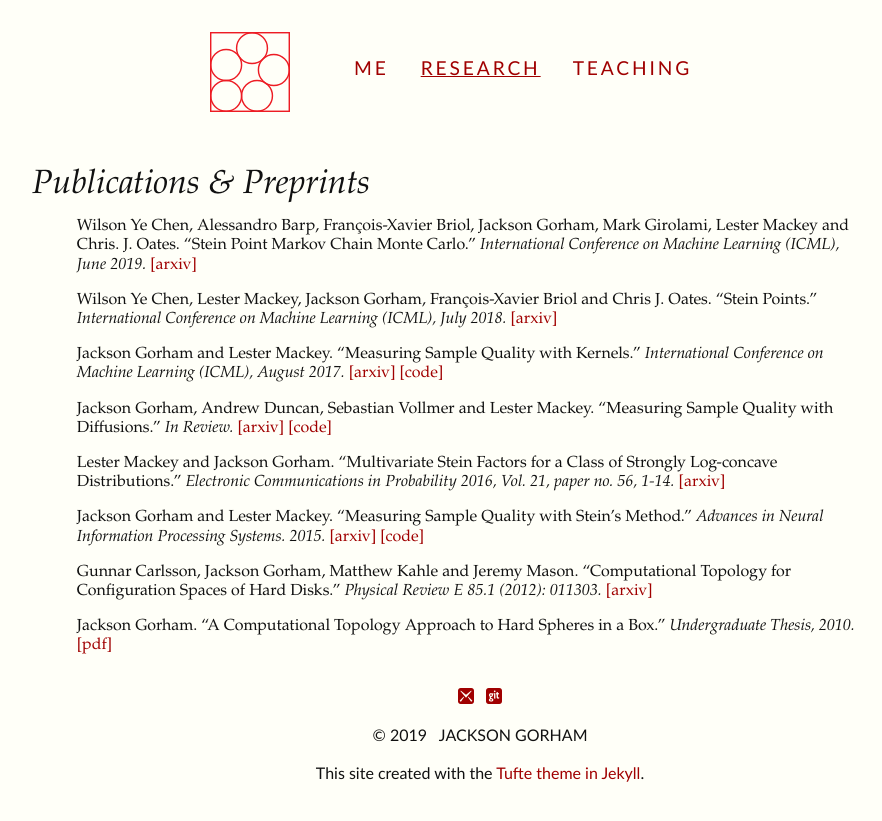
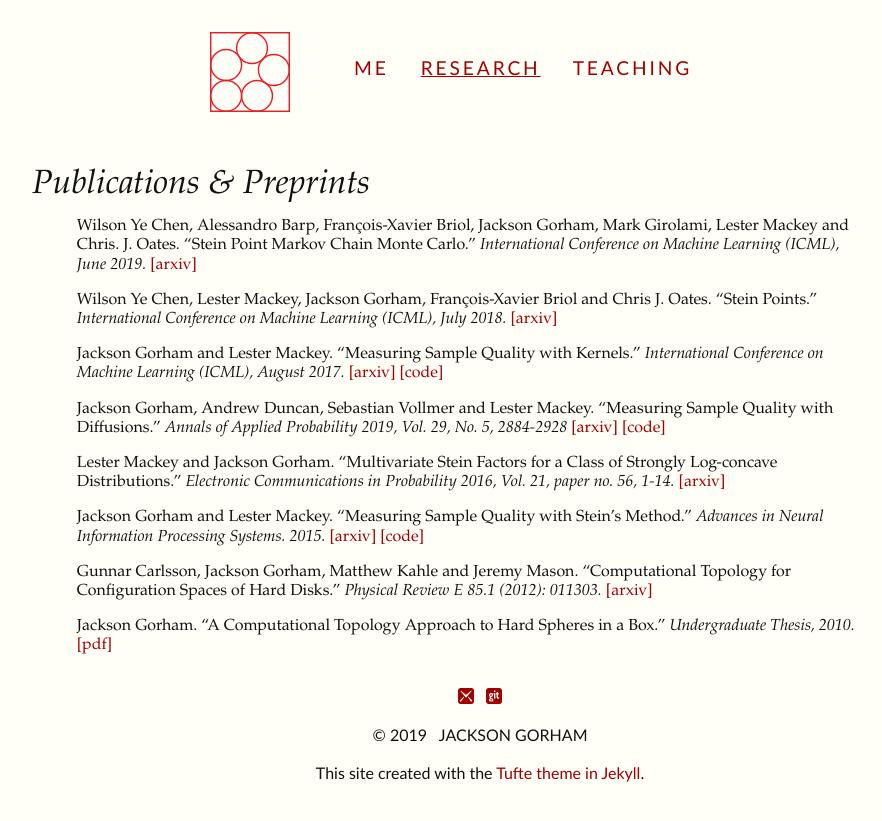
Before and after one commit to jgorham/jgorham.github.io, a Jekyll site: the page built from research/index.md, in a window 1280 px wide. Shown: the top 821 px of the page, without its empty margins (160-1042 px from the left). Built offline with Jekyll 4.4.1, drawn with Linux system fonts in a browser that asks for light colours.

Commit message:
Update AAP citation.

```diff
--- a/research/index.md
+++ b/research/index.md
@@ -9,7 +9,7 @@ order: 2
 + Wilson Ye Chen, Alessandro Barp, François-Xavier Briol, Jackson Gorham, Mark Girolami, Lester Mackey and Chris. J. Oates. "Stein Point Markov Chain Monte Carlo." *International Conference on Machine Learning (ICML), June 2019.* [[arxiv]](https://arxiv.org/abs/1905.03673)
 + Wilson Ye Chen, Lester Mackey, Jackson Gorham, François-Xavier Briol and Chris J. Oates. "Stein Points." *International Conference on Machine Learning (ICML), July 2018.* [[arxiv]](https://arxiv.org/abs/1803.10161)
 + Jackson Gorham and Lester Mackey. "Measuring Sample Quality with Kernels." *International Conference on Machine Learning (ICML), August 2017.* [[arxiv]](https://arxiv.org/abs/1703.01717) [[code]](https://jgorham.github.io/SteinDiscrepancy.jl/)
-+ Jackson Gorham, Andrew Duncan, Sebastian Vollmer and Lester Mackey. "Measuring Sample Quality with Diffusions." *In Review.* [[arxiv]](https://arxiv.org/abs/1611.06972) [[code]](https://jgorham.github.io/SteinDiscrepancy.jl/)
++ Jackson Gorham, Andrew Duncan, Sebastian Vollmer and Lester Mackey. "Measuring Sample Quality with Diffusions." *Annals of Applied Probability 2019, Vol. 29, No. 5, 2884-2928* [[arxiv]](https://arxiv.org/abs/1611.06972) [[code]](https://jgorham.github.io/SteinDiscrepancy.jl/)
 + Lester Mackey and Jackson Gorham. "Multivariate Stein Factors for a Class of Strongly Log-concave Distributions." *Electronic Communications in Probability 2016, Vol. 21, paper no. 56, 1-14.* [[arxiv]](https://arxiv.org/abs/1512.07392)
 + Jackson Gorham and Lester Mackey. "Measuring Sample Quality with Stein's Method." *Advances in Neural Information Processing Systems. 2015.* [[arxiv]](https://arxiv.org/abs/1506.03039) [[code]](https://jgorham.github.io/SteinDiscrepancy.jl/)
 + Gunnar Carlsson, Jackson Gorham, Matthew Kahle and Jeremy Mason. "Computational Topology for Configuration Spaces of Hard Disks." *Physical Review E 85.1 (2012): 011303.* [[arxiv]](https://arxiv.org/abs/1108.5719)
```
